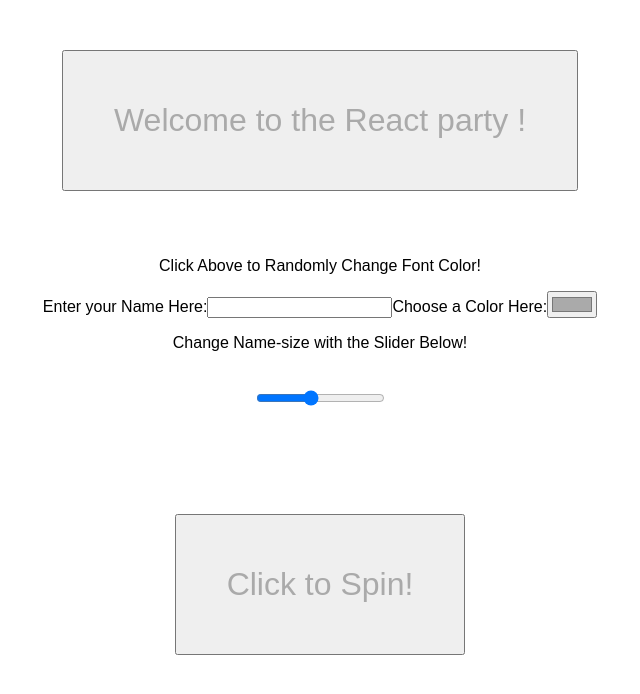
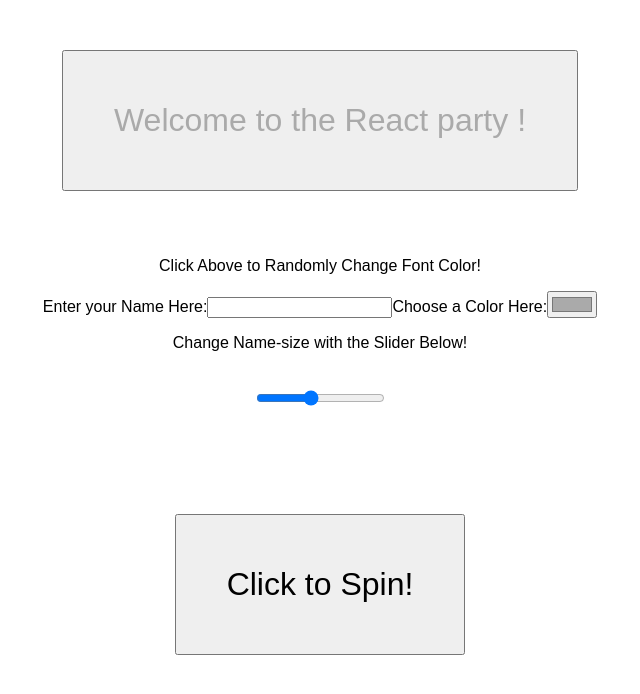
Before and after one commit to cfpdx-401JS-spring-2017/react-editor, a React (Create React App) app: page / in a window 1280 px wide. Shown: the top 694 px of the page, without its empty margins (320-960 px from the left). Built offline with nearby package versions, Linux system fonts and the light colour scheme.

Commit message:
made button rotate! Cleaned up App.js

```diff
--- a/src/App.js
+++ b/src/App.js
@@ -9,7 +9,7 @@
       name: '',
       color: '#aaaaaa',
       font: 42,
-      rotate: 0
+      rotation: 0
     };
 
   }
@@ -37,7 +37,12 @@
 
     return (
       <div className="welcome">
-        <button style={{ color }} onClick={() => this.changeColor('#' + Math.floor(Math.random() * 16777215).toString(16))}>Welcome to the React party {name}!</button>
+        <button
+        style={{ color }}
+        onClick={() => {
+          this.changeColor('#' + Math.floor(Math.random() * 16777215).toString(16))}
+        }>
+        Welcome to the React party {name}!</button>
         <p>Click Above to Randomly Change Font Color!</p>
         <div className="name">
           <label>
@@ -63,7 +68,19 @@
           {name} <br />
         </div>
         <div>
-          <button style={{ color }} font-size={'42px'} value={rotation} onClick={() => this.makeRotate({ rotation })}>Click to Spin!</button>
+          <button className='spinner'
+            style={{
+              animation: `rotation infinite ${this.state.rotation}s linear`
+            }}
+            font-size={'42px'}
+            onClick={() => {
+              this.state.rotation === 0
+                ?
+                this.setState({ rotation: 1 })
+                :
+                this.setState({ rotation: 0 })
+            }}>
+            Click to Spin!</button>
         </div>
       </div >
     );
--- a/src/index.css
+++ b/src/index.css
@@ -13,3 +13,8 @@
 div {
   text-align: center;
 }
+
+@keyframes rotation {
+    from { transform: rotate(360deg); }
+    to { transform: rotate(0deg); }
+}
```
